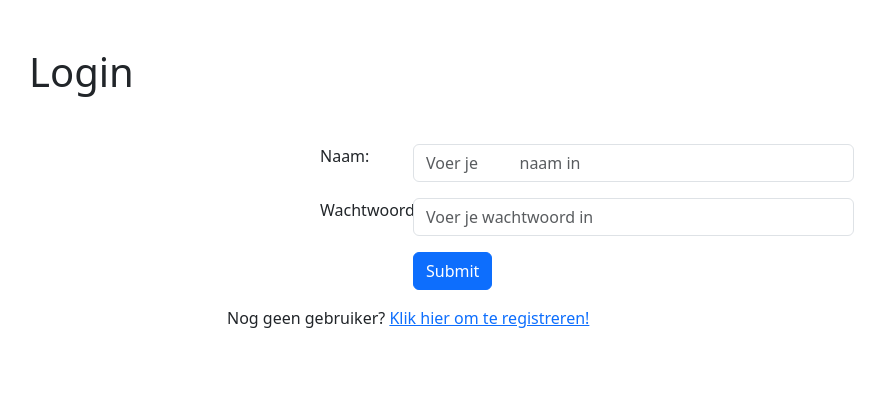
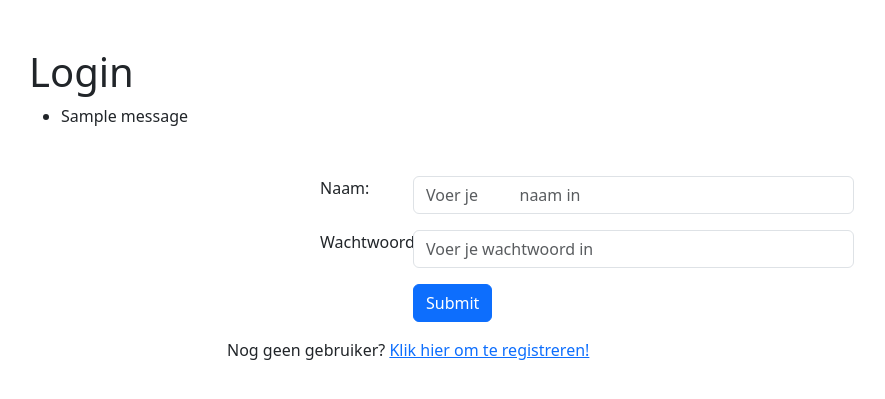
Before and after one commit to niekKq/webtechnew, a Flask app: template webapp/main/templates/login.html in a window 1280 px wide. Shown: the part 60-459 px from the top of the page, without its empty margins (53-938 px from the left). Run offline with Flask 3, Linux system fonts and the light colour scheme; the template is opened without the code that fills it: values that come from a table or form of the project are taken from there, others are empty; one stand-in notice (Sample message) is shown.

```diff
--- a/webapp/main/templates/login.html
+++ b/webapp/main/templates/login.html
@@ -1,5 +1,16 @@
 {% extends "base.html" %} {% block title %} {% endblock %} {% block main %}
 <h1>Login</h1>
+
+{% with messages = get_flashed_messages() %}
+{% if messages %}
+  <ul class="flash-messages">
+    {% for message in messages %}
+      <li>{{ message }}</li>
+    {% endfor %}
+  </ul>
+{% endif %}
+{% endwith %}
+
 <div class="container mt-5">
   <div class="row mb-3">
     <form method="post" class="col-sm-12 col-md-6 offset-md-3">
--- a/webapp/main/views.py
+++ b/webapp/main/views.py
@@ -1,5 +1,5 @@
 import bcrypt
-from flask import Blueprint, flash, redirect, render_template, url_for
+from flask import Blueprint, flash, get_flashed_messages, redirect, render_template, session, url_for
 import os
 from flask_login import current_user, login_required, login_user, logout_user
 
@@ -101,5 +101,5 @@ def login():
         else:
             print("Gebruiker niet gevonden")
             flash("Gebruiker niet gevonden. Probeer het opnieuw.", "danger")
-
+    session['_flashes'].clear()
     return render_template("login.html", form=form)
```
Also changed, not shown: instance/database.db.
